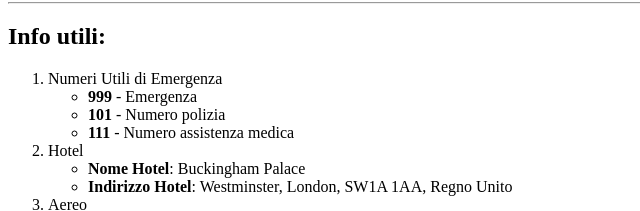
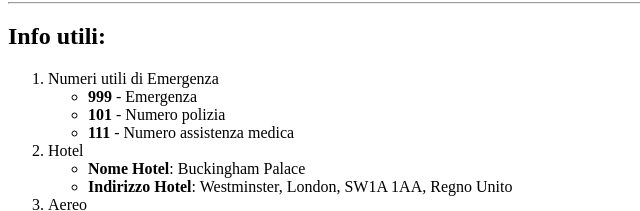
Before and after one commit to Adriano-Rotondo-dev/html-london-trip, a plain HTML site: page index.html in a window 1280 px wide. Shown: the part 1040-1251 px from the top of the page, 0-640 px from the left. Drawn offline with Linux system fonts and the light colour scheme.

Commit message:
rilettura sintassi e fix

```diff
--- a/index.html
+++ b/index.html
@@ -54,7 +54,7 @@
             <!-- Info Utili ordered list -->
             <h2>Info utili:</h2>
                 <ol>
-                    <li>Numeri Utili di Emergenza<ul>
+                    <li>Numeri utili di Emergenza<ul>
                             <li><b>999</b> - Emergenza</li>
                             <li><b>101</b> - Numero polizia</li>
                             <li><b>111</b> - Numero assistenza medica</li>
```
